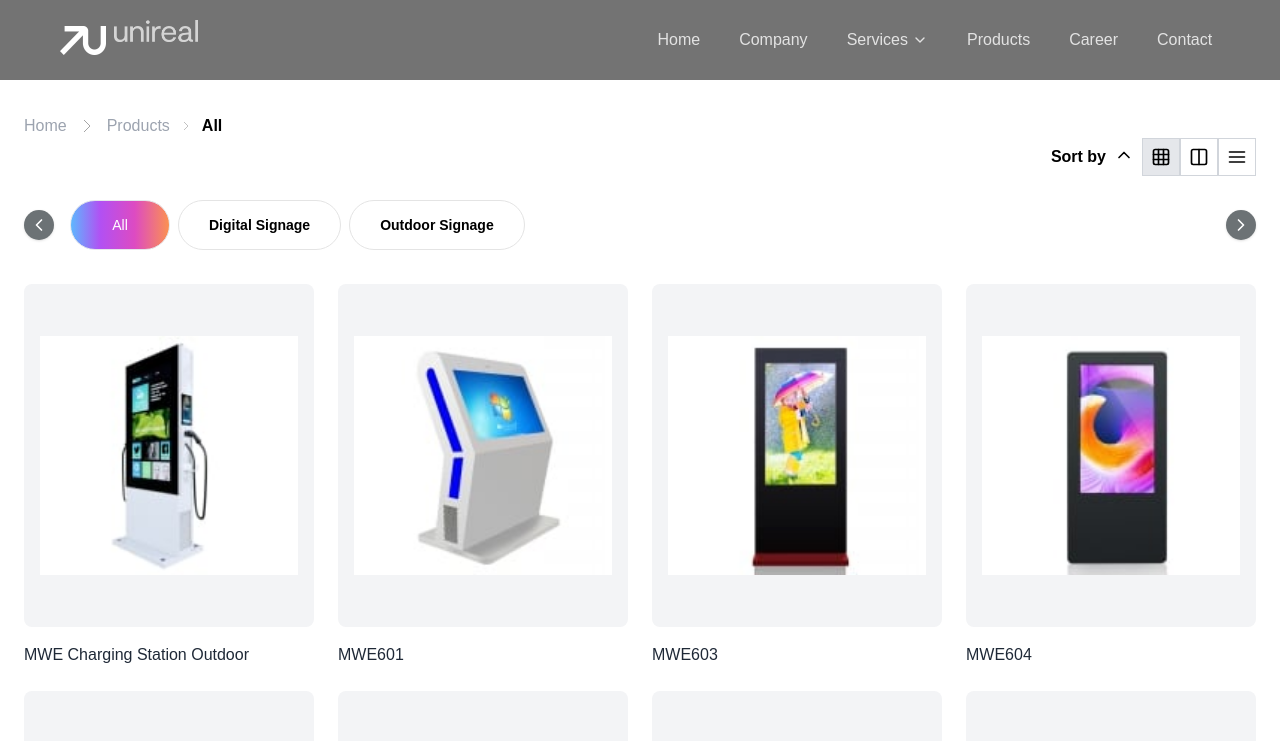
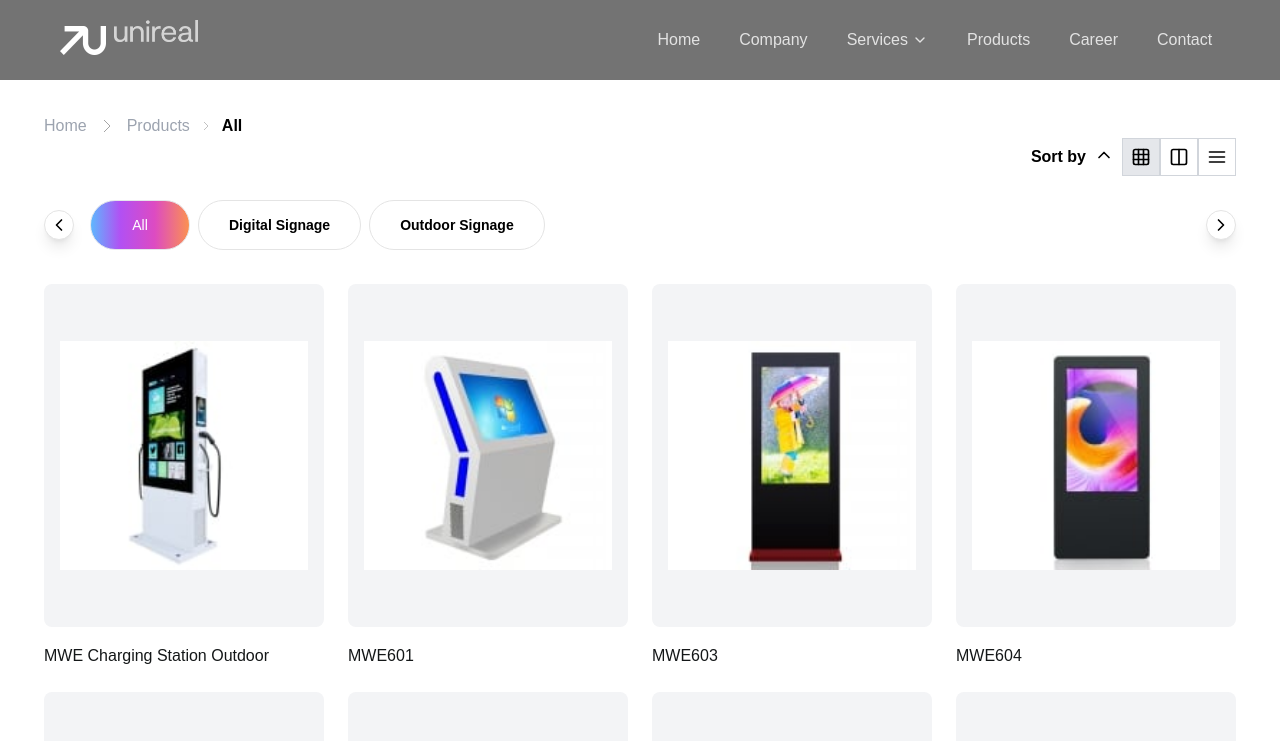
Before and after one commit to shahbazasghar1038/unireal, a React (Vite) app: page /categories in a window 1280 px wide. Shown: the top 741 px of the page. Built offline with nearby package versions, Linux system fonts and the light colour scheme.

Commit message:
fixed product pages issues

```diff
--- a/src/App.jsx
+++ b/src/App.jsx
@@ -82,7 +82,7 @@ const App = () => {
           <Route
             path="/product/:id"
             element={
-              <div className="w-full bg-white pt-[80px] !text-black">
+              <div className="w-full bg-white pt-[90px] !text-black">
                 <ProductDetail />
               </div>
             }
--- a/src/pages/product/Product.jsx
+++ b/src/pages/product/Product.jsx
@@ -99,7 +99,7 @@ const Product = () => {
   return (
     <>
       <div className="h-[90px] w-full bg-white"></div>
-      <div className="mx-auto max-w-[1240px] bg-white p-6 2xl:max-w-[1480px]">
+      <div className="mx-auto w-full max-w-[1240px] bg-white p-6 2xl:max-w-[1480px]">
         {/* Breadcrumb */}
         <div className="flex items-center space-x-2">
           <span
@@ -221,7 +221,7 @@ const Product = () => {
                   className="h-[311px] w-full transform object-contain transition-transform duration-300 ease-in-out hover:scale-110"
                 />
               </div>
-              <p className="mt-4 w-full text-left font-medium text-gray-800">
+              <p className="mt-[17.3px] w-full text-left font-medium text-[#141718]">
                 {product.name}
               </p>
             </Link>
--- a/src/pages/product/ProductCategory/ProductCategory.jsx
+++ b/src/pages/product/ProductCategory/ProductCategory.jsx
@@ -247,7 +247,7 @@ const ProductCategory = () => {
   return (
     <>
       <div className="h-[90px] w-full bg-white"></div>
-      <div className="mx-auto max-w-7xl bg-white p-6">
+      <div className="mx-auto w-full max-w-[1240px] bg-white p-6 2xl:max-w-[1480px]">
         {/* Breadcrumb */}
         <div className="flex items-center space-x-2">
           <span
@@ -351,10 +351,10 @@ const ProductCategory = () => {
         <div className="relative mt-6 flex items-center justify-center">
           {/* Left Scroll Button */}
           <button
-            className="absolute left-0 flex size-[30px] shrink-0 items-center justify-center rounded-full bg-[#6C7275] shadow sm:relative"
+            className="absolute left-0 flex size-[30px] shrink-0 items-center justify-center rounded-full border border-[#E4E4E4] bg-[#FFFFFF] shadow-lg hover:opacity-80 sm:relative"
             onClick={scrollLeft}
           >
-            <ChevronLeft color="white" size={20} />
+            <ChevronLeft color="black" size={20} />
           </button>
 
           <div
@@ -379,10 +379,10 @@ const ProductCategory = () => {
 
           {/* Right Scroll Button */}
           <button
-            className="absolute right-0 flex size-[30px] shrink-0 items-center justify-center rounded-full bg-[#6C7275] shadow sm:relative"
+            className="absolute right-0 flex size-[30px] shrink-0 items-center justify-center rounded-full border border-[#E4E4E4] bg-[#FFFFFF] shadow-lg hover:opacity-80 sm:relative"
             onClick={scrollRight}
           >
-            <ChevronRight color="white" size={20} />
+            <ChevronRight color="black" size={20} />
           </button>
         </div>
         {/* Products Grid */}
@@ -424,7 +424,7 @@ const ProductCategory = () => {
                       className="h-[311px] w-full transform object-contain transition-transform duration-300 ease-in-out hover:scale-110"
                     />
                   </div>
-                  <p className="mt-4 w-full text-left font-medium text-gray-800">
+                  <p className="mt-[17.3px] w-full text-left font-medium text-[#141718]">
                     {product.name}
                   </p>
                 </motion.div>
--- a/src/pages/product/ProductDetail/ProductDetail.jsx
+++ b/src/pages/product/ProductDetail/ProductDetail.jsx
@@ -3,8 +3,8 @@
 import { useEffect, useState } from "react";
 import { Link, useLocation, useNavigate } from "react-router-dom";
 // Import product images
+import { motion } from "framer-motion";
 import product1 from "../../../assets/product1.png";
-import { motion } from "framer-motion";
 //outdoor signage
 import mwe601 from "../../../assets/digitalSignage/mwe601.jpg";
 import mwe603 from "../../../assets/digitalSignage/mwe603.jpg";
@@ -566,7 +566,8 @@ const ProductDetail = () => {
   };
 
   return (
-    <div className="mx-auto max-w-[1400px] bg-white p-6">
+    <>
+      <div className="mx-auto w-full max-w-[1240px] bg-white p-6 2xl:max-w-[1480px]">
         {/* Breadcrumb */}
         <div className="mb-5 flex flex-wrap items-center gap-2">
           <span
@@ -749,7 +750,9 @@ const ProductDetail = () => {
                   }}
                   alt={`Thumbnail ${index}`}
                   className={`h-[130px] md:h-[170px] sm:max-h-none max-w-[150px] w-24 lg:h-40 md:w-32 cursor-pointer rounded-md border p-3 object-cover transition ${
-                  index === 1 ? "border-gray-600 scale-105" : "border-gray-300"
+                    index === 1
+                      ? "border-gray-600 scale-105"
+                      : "border-gray-300"
                   }`}
                   onClick={() =>
                     setActiveIndex(
@@ -803,7 +806,7 @@ const ProductDetail = () => {
             <h3 className="mb-2 font-semibold">Specifications:</h3>
             <div className="md: rounded-lg bg-gray-100 px-4 py-4 shadow-md sm:px-6 md:min-h-[440px] md:px-5">
               <div className="text-md flex justify-between pb-2">
-              <span className="font-medium">Screen</span>
+                <span className="font-bold">Screen</span>
               </div>
 
               {products[activeIndex].specifications
@@ -825,6 +828,7 @@ const ProductDetail = () => {
           </div>
         </div>
       </div>
+    </>
   );
 };
 
```
Lines whose indentation alone changed are shown as unchanged.
